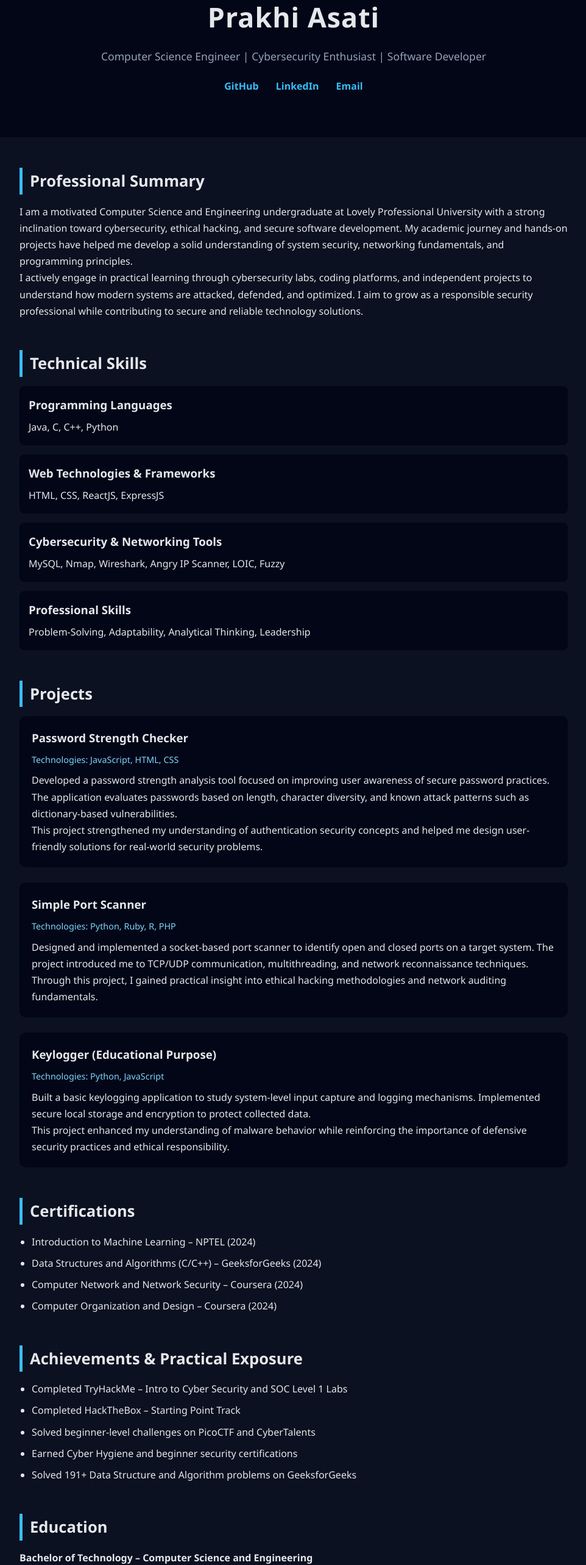
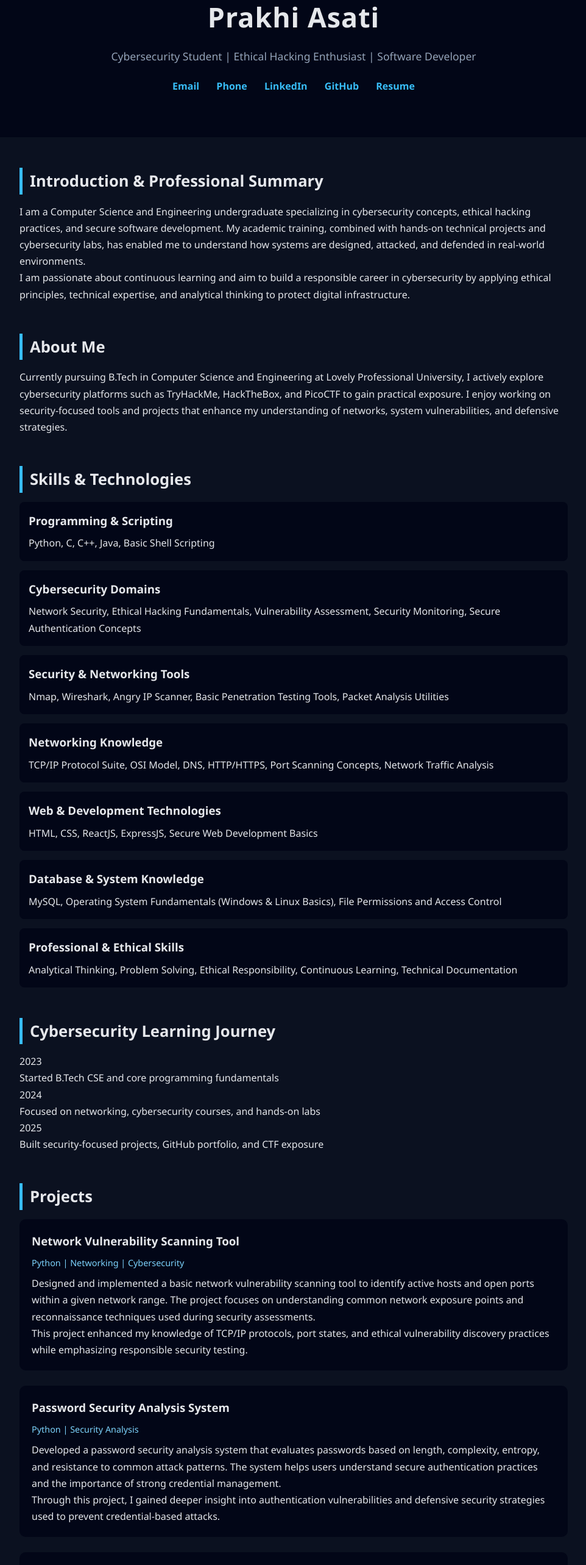
Before and after one commit to Perfectopro/portfolio, a plain HTML site: page index.html in a window 1280 px wide. Shown: the part 80-2646 px from the top of the page at 61% size, without its empty margins (158-1120 px from the left). Drawn offline with Linux system fonts and the light colour scheme.

Commit message:
index.html

```diff
--- a/index.html
+++ b/index.html
@@ -1,142 +1,334 @@
 <!DOCTYPE html>
 <html lang="en">
 <head>
+
   <meta charset="UTF-8" />
   <meta name="viewport" content="width=device-width, initial-scale=1.0"/>
-  <title>Prakhi Asati | Professional Portfolio</title>
+  <title>Prakhi Asati | Cybersecurity Portfolio</title>
   <link rel="stylesheet" href="style.css"/>
 </head>
+<script>
+  const sections = document.querySelectorAll("section");
+
+  const observer = new IntersectionObserver(entries => {
+    entries.forEach(entry => {
+      if (entry.isIntersecting) {
+        entry.target.classList.add("show");
+      }
+    });
+  }, { threshold: 0.1 });
+
+  sections.forEach(section => {
+    section.classList.add("hidden");
+    observer.observe(section);
+  });
+</script>
+
 <body>
 
+  <!-- HERO / INTRODUCTION -->
   <header>
     <h1>Prakhi Asati</h1>
     <p class="tagline">
-      Computer Science Engineer | Cybersecurity Enthusiast | Software Developer
+      Cybersecurity Student | Ethical Hacking Enthusiast | Software Developer
     </p>
+
     <div class="links">
-      <a href="https://github.com/prakhiasati21" target="_blank">GitHub</a>
-      <a href="https://in.linkedin.com/in/prakhi-asati" target="_blank">LinkedIn</a>
-      <a href="mailto:prakhi06032005@gmail.com">Email</a>
+  <a href="mailto:prakhi06032005@gmail.com">
+    <i class="fas fa-envelope"></i> Email
+  </a>
+  <a href="tel:+919302018251">
+    <i class="fas fa-phone"></i> Phone
+  </a>
+  <a href="https://www.linkedin.com/in/prakhi-asati-834a8b3aa/" target="_blank">
+    <i class="fab fa-linkedin"></i> LinkedIn
+  </a>
+  <a href="https://github.com/Perfectopro" target="_blank">
+    <i class="fab fa-github"></i> GitHub
+  </a>
+  <a href="resume.pdf" download>
+    <i class="fas fa-file-download"></i> Resume
+  </a>
 </div>
+
   </header>
 
+  <!-- INTRODUCTION & SUMMARY -->
   <section>
-    <h2>Professional Summary</h2>
+    <h2>Introduction & Professional Summary</h2>
     <p>
-      I am a motivated Computer Science and Engineering undergraduate at Lovely Professional University
-      with a strong inclination toward cybersecurity, ethical hacking, and secure software development.
-      My academic journey and hands-on projects have helped me develop a solid understanding of system
-      security, networking fundamentals, and programming principles.
+      I am a Computer Science and Engineering undergraduate specializing in cybersecurity concepts,
+      ethical hacking practices, and secure software development. My academic training, combined with
+      hands-on technical projects and cybersecurity labs, has enabled me to understand how systems
+      are designed, attacked, and defended in real-world environments.
     </p>
     <p>
-      I actively engage in practical learning through cybersecurity labs, coding platforms, and
-      independent projects to understand how modern systems are attacked, defended, and optimized.
-      I aim to grow as a responsible security professional while contributing to secure and reliable
-      technology solutions.
+      I am passionate about continuous learning and aim to build a responsible career in cybersecurity
+      by applying ethical principles, technical expertise, and analytical thinking to protect digital
+      infrastructure.
     </p>
   </section>
 
+  <!-- ABOUT ME -->
   <section>
-    <h2>Technical Skills</h2>
+    <h2>About Me</h2>
+    <p>
+      Currently pursuing B.Tech in Computer Science and Engineering at Lovely Professional University,
+      I actively explore cybersecurity platforms such as TryHackMe, HackTheBox, and PicoCTF to gain
+      practical exposure. I enjoy working on security-focused tools and projects that enhance my
+      understanding of networks, system vulnerabilities, and defensive strategies.
+    </p>
+  </section>
+
+  <!-- SKILLS -->
+  <section>
+  <h2>Skills & Technologies</h2>
 
   <div class="skill-block">
-      <h3>Programming Languages</h3>
-      <p>Java, C, C++, Python</p>
+    <h3>Programming & Scripting</h3>
+    <p>
+      Python, C, C++, Java, Basic Shell Scripting
+    </p>
   </div>
 
   <div class="skill-block">
-      <h3>Web Technologies & Frameworks</h3>
-      <p>HTML, CSS, ReactJS, ExpressJS</p>
+    <h3>Cybersecurity Domains</h3>
+    <p>
+      Network Security, Ethical Hacking Fundamentals, Vulnerability Assessment,
+      Security Monitoring, Secure Authentication Concepts
+    </p>
   </div>
 
   <div class="skill-block">
-      <h3>Cybersecurity & Networking Tools</h3>
-      <p>MySQL, Nmap, Wireshark, Angry IP Scanner, LOIC, Fuzzy</p>
+    <h3>Security & Networking Tools</h3>
+    <p>
+      Nmap, Wireshark, Angry IP Scanner, Basic Penetration Testing Tools,
+      Packet Analysis Utilities
+    </p>
   </div>
 
   <div class="skill-block">
-      <h3>Professional Skills</h3>
-      <p>Problem-Solving, Adaptability, Analytical Thinking, Leadership</p>
+    <h3>Networking Knowledge</h3>
+    <p>
+      TCP/IP Protocol Suite, OSI Model, DNS, HTTP/HTTPS,
+      Port Scanning Concepts, Network Traffic Analysis
+    </p>
+  </div>
+
+  <div class="skill-block">
+    <h3>Web & Development Technologies</h3>
+    <p>
+      HTML, CSS, ReactJS, ExpressJS, Secure Web Development Basics
+    </p>
+  </div>
+
+  <div class="skill-block">
+    <h3>Database & System Knowledge</h3>
+    <p>
+      MySQL, Operating System Fundamentals (Windows & Linux Basics),
+      File Permissions and Access Control
+    </p>
+  </div>
+
+  <div class="skill-block">
+    <h3>Professional & Ethical Skills</h3>
+    <p>
+      Analytical Thinking, Problem Solving, Ethical Responsibility,
+      Continuous Learning, Technical Documentation
+    </p>
+  </div>
+
+</section>
+
+<section>
+  <h2>Cybersecurity Learning Journey</h2>
+
+  <div class="timeline">
+    <div class="timeline-item">
+      <span>2023</span>
+      <p>Started B.Tech CSE and core programming fundamentals</p>
+    </div>
+
+    <div class="timeline-item">
+      <span>2024</span>
+      <p>Focused on networking, cybersecurity courses, and hands-on labs</p>
+    </div>
+
+    <div class="timeline-item">
+      <span>2025</span>
+      <p>Built security-focused projects, GitHub portfolio, and CTF exposure</p>
+    </div>
   </div>
 </section>
 
+  <!-- PROJECTS -->
   <section>
   <h2>Projects</h2>
 
   <div class="card">
-      <h3>Password Strength Checker</h3>
-      <p class="tech">Technologies: JavaScript, HTML, CSS</p>
+    <h3>Network Vulnerability Scanning Tool</h3>
+    <p class="tech">Python | Networking | Cybersecurity</p>
     <p>
-        Developed a password strength analysis tool focused on improving user awareness of secure
-        password practices. The application evaluates passwords based on length, character diversity,
-        and known attack patterns such as dictionary-based vulnerabilities.
+      Designed and implemented a basic network vulnerability scanning tool to identify
+      active hosts and open ports within a given network range. The project focuses on
+      understanding common network exposure points and reconnaissance techniques used
+      during security assessments.
     </p>
     <p>
-        This project strengthened my understanding of authentication security concepts and helped me
-        design user-friendly solutions for real-world security problems.
+      This project enhanced my knowledge of TCP/IP protocols, port states, and ethical
+      vulnerability discovery practices while emphasizing responsible security testing.
     </p>
   </div>
 
   <div class="card">
-      <h3>Simple Port Scanner</h3>
-      <p class="tech">Technologies: Python, Ruby, R, PHP</p>
+    <h3>Password Security Analysis System</h3>
+    <p class="tech">Python | Security Analysis</p>
     <p>
-        Designed and implemented a socket-based port scanner to identify open and closed ports on
-        a target system. The project introduced me to TCP/UDP communication, multithreading,
-        and network reconnaissance techniques.
+      Developed a password security analysis system that evaluates passwords based on
+      length, complexity, entropy, and resistance to common attack patterns. The system
+      helps users understand secure authentication practices and the importance of strong
+      credential management.
     </p>
     <p>
-        Through this project, I gained practical insight into ethical hacking methodologies
-        and network auditing fundamentals.
+      Through this project, I gained deeper insight into authentication vulnerabilities
+      and defensive security strategies used to prevent credential-based attacks.
     </p>
   </div>
 
   <div class="card">
-      <h3>Keylogger (Educational Purpose)</h3>
-      <p class="tech">Technologies: Python, JavaScript</p>
+    <h3>Network Traffic Analysis Using Wireshark</h3>
+    <p class="tech">Wireshark | Network Protocols | Security Monitoring</p>
     <p>
-        Built a basic keylogging application to study system-level input capture and logging
-        mechanisms. Implemented secure local storage and encryption to protect collected data.
+      Conducted detailed network traffic analysis using Wireshark to study packet flow,
+      protocol behavior, and potential security anomalies within a controlled environment.
+      The project involved capturing and analyzing HTTP, TCP, UDP, and DNS traffic.
     </p>
     <p>
-        This project enhanced my understanding of malware behavior while reinforcing the importance
-        of defensive security practices and ethical responsibility.
+      This work strengthened my understanding of network monitoring, intrusion indicators,
+      and how abnormal traffic patterns can signal potential security threats.
     </p>
   </div>
+
+  <div class="card">
+    <h3>Cybersecurity Awareness and Best Practices Website</h3>
+    <p class="tech">HTML | CSS | Cybersecurity Fundamentals</p>
+    <p>
+      Created an informational website aimed at educating users about common cyber threats
+      such as phishing, malware, weak passwords, and social engineering attacks. The site
+      presents practical prevention techniques and security best practices.
+    </p>
+    <p>
+      This project improved my ability to communicate technical security concepts clearly
+      while promoting ethical awareness and responsible digital behavior.
+    </p>
+  </div>
+
 </section>
 
+
+
+  <!-- CERTIFICATIONS -->
   <section>
-    <h2>Certifications</h2>
+  <h2>Certificates & Courses</h2>
+
   <ul>
-      <li>Introduction to Machine Learning – NPTEL (2024)</li>
-      <li>Data Structures and Algorithms (C/C++) – GeeksforGeeks (2024)</li>
-      <li>Computer Network and Network Security – Coursera (2024)</li>
-      <li>Computer Organization and Design – Coursera (2024)</li>
+    <li>
+      TCP/IP and Advanced Topics – Coursera (University of Colorado)
+      (<a href="TCP IP and Advanced topics.pdf" target="_blank">View Certificate</a>)
+    </li>
+
+    <li>
+      The Bits and Bytes of Computer Networks – Coursera (Google)
+      (<a href="The Bits and Bytes of computer networks.pdf" target="_blank">View Certificate</a>)
+    </li>
+
+    <li>
+      Peer-to-Peer Protocols and Local Area Networks – Coursera
+      (<a href="Peer-to-peer protocol and local area networks.pdf" target="_blank">View Certificate</a>)
+    </li>
+
+    <li>
+      Fundamentals of Network Communication – Coursera
+      (<a href="fundamentals of network communication.pdf" target="_blank">View Certificate</a>)
+    </li>
+
+    <li>
+      Introduction to Hardware and Operating Systems – Coursera (IBM)
+      (<a href="Introduction to hardware and operating Systems.pdf" target="_blank">View Certificate</a>)
+    </li>
+
+    <li>
+      Computer Communications Specialization – Coursera
+      (<a href="Computer Communications.pdf" target="_blank">View Certificate</a>)
+    </li>
+
+    <li>
+      Computational Theory: Language Principles & Finite Automata
+      (<a href="Computational Theory.pdf" target="_blank">View Certificate</a>)
+    </li>
   </ul>
 </section>
 
+
+  <!-- EXPERIENCE -->
   <section>
-    <h2>Achievements & Practical Exposure</h2>
+    <h2>Experience (Practical & Lab-Based)</h2>
     <ul>
-      <li>Completed TryHackMe – Intro to Cyber Security and SOC Level 1 Labs</li>
-      <li>Completed HackTheBox – Starting Point Track</li>
-      <li>Solved beginner-level challenges on PicoCTF and CyberTalents</li>
-      <li>Earned Cyber Hygiene and beginner security certifications</li>
-      <li>Solved 191+ Data Structure and Algorithm problems on GeeksforGeeks</li>
+      <li>Completed TryHackMe – Intro to Cybersecurity & SOC Level 1 labs</li>
+      <li>Completed HackTheBox – Starting Point track</li>
+      <li>Hands-on exposure to ethical hacking methodologies and security analysis</li>
     </ul>
   </section>
 
+  <!-- COMPETITIVE PROGRAMMING -->
   <section>
-    <h2>Education</h2>
+    <h2>Competitive Programming & Hackathons</h2>
+    <ul>
+      <li>Solved 191+ Data Structure and Algorithm problems on GeeksforGeeks</li>
+      <li>Participated in beginner-level CTF challenges on PicoCTF and CyberTalents</li>
+    </ul>
+  </section>
+
+  <!-- OPEN SOURCE -->
+  <section>
+    <h2>Open Source Contributions</h2>
     <p>
-      <strong>Bachelor of Technology – Computer Science and Engineering</strong><br/>
-      Lovely Professional University, Punjab<br/>
-      CGPA: 8.2 (2023 – Present)
+      Actively maintain project repositories on GitHub, focusing on security tools and
+      programming fundamentals. Open to contributing to collaborative cybersecurity
+      and open-source initiatives.
     </p>
   </section>
 
+  <!-- BLOG / RESEARCH -->
+  <section>
+    <h2>Blog, Technical Writing & Research</h2>
+    <p>
+      Currently exploring technical blogging on cybersecurity fundamentals, ethical hacking,
+      and system security concepts. Interested in future research work and publications
+      related to secure computing.
+    </p>
+  </section>
+
+  <!-- CONTACT -->
+  <section>
+  <h2>Contact Information</h2>
+  <p><strong>Email:</strong>
+    <a href="mailto:prakhi06032005@gmail.com">
+      prakhi06032005@gmail.com
+    </a>
+  </p>
+
+  <p><strong>Phone:</strong>
+    <a href="tel:+919302018251">
+      +91-9302018251
+    </a>
+  </p>
+
+ </section>
+
+
   <footer>
-    <p>© 2026 Prakhi Asati | Built with HTML & CSS</p>
+    <p>© 2026 Prakhi Asati | Cybersecurity Student Portfolio</p>
   </footer>
 
 </body>
```
Lines whose indentation alone changed are shown as unchanged.
